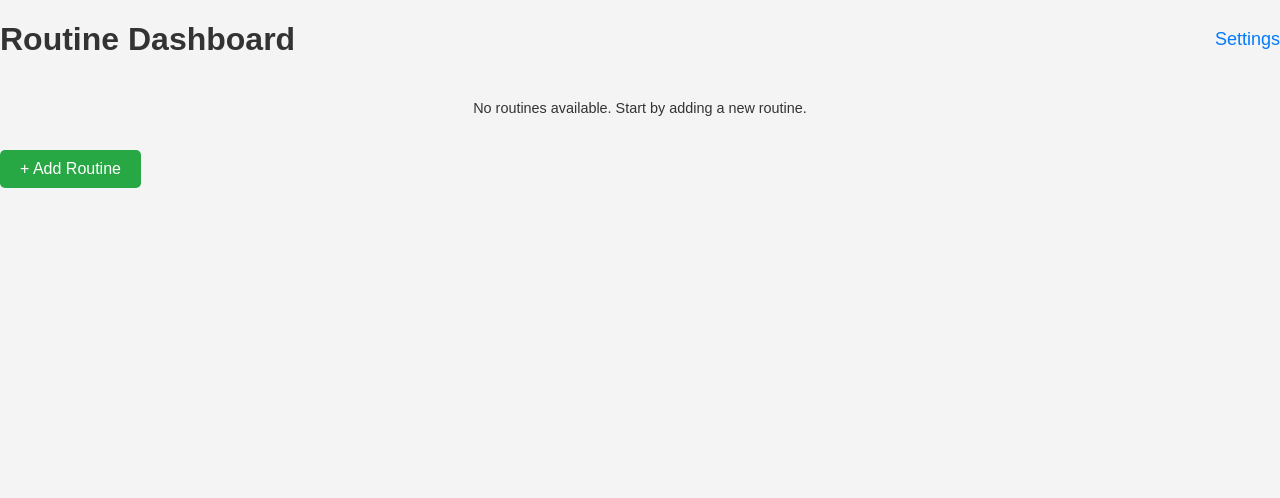
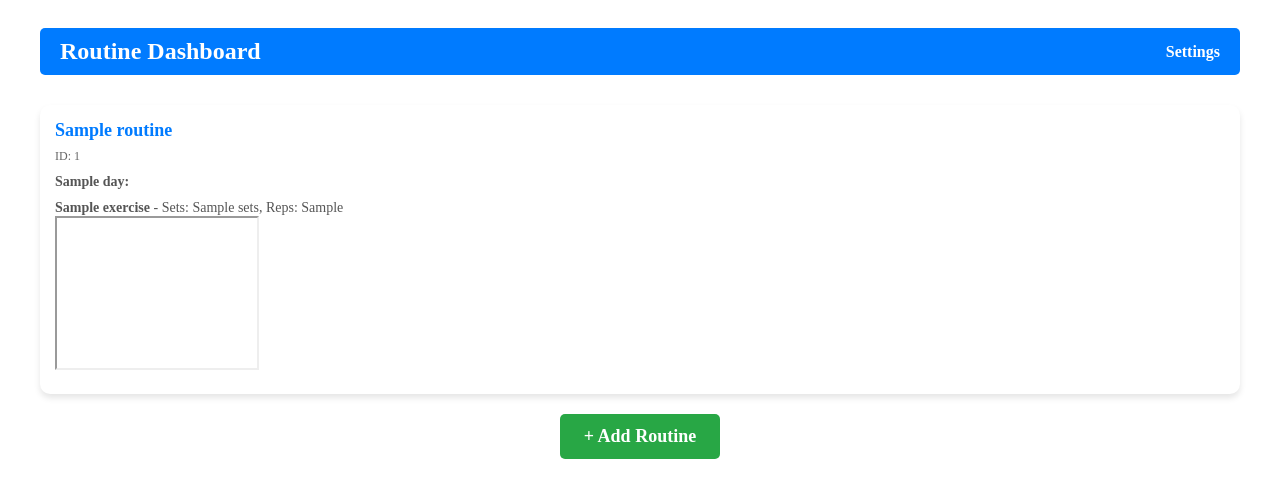
Before and after one commit to Mikeblackbelt/GymRoutineMaker, a Django app: template gymplan/templates/homepage.html in a window 1280 px wide. Shown: the top 498 px of the page. Run offline with Django 5.2, Linux system fonts and the light colour scheme; the template is opened without the code that fills it: most values are stand-ins (such as "Sample title", 1, 10 or a date in 2020).

Commit message:
start embed it has issues

```diff
--- a/gymplan/planning/generator.py
+++ b/gymplan/planning/generator.py
@@ -152,7 +152,7 @@
                 videoLink = None
             repScheme = (str(sets) + random.choice(['x5-7','x6-8','x6-8','x8-10','x8-10','x10-12','x10-12','x12-15','x14-16','x15-20','x18-22'])) if goal != 'P' else (f'{sets}x{random.randint(4,8)}')
             dayR[list(exercise.keys())[0]] = {
-                "Video-Link": videoLink,
+                "VideoLink": videoLink,
                 "Sets": sets,
                 'RepScheme': repScheme
             }
--- /dev/null
+++ b/gymplan/static/homepage_lightMode.css
@@ -0,0 +1,118 @@
+<style>
+    /* General Styles */
+    body {
+        font-family: 'Arial', sans-serif;
+        margin: 0;
+        padding: 0;
+        background-color: #f4f4f9;
+        color: #333;
+    }
+
+    .container {
+        max-width: 1200px;
+        margin: 0 auto;
+        padding: 20px;
+        text-align: center;
+    }
+
+    /* Header Styles */
+    .header {
+        display: flex;
+        justify-content: space-between;
+        align-items: center;
+        margin-bottom: 30px;
+        background-color: #007BFF;
+        color: white;
+        padding: 10px 20px;
+        border-radius: 5px;
+    }
+
+    .header h1 {
+        margin: 0;
+        font-size: 24px;
+    }
+
+    .header a {
+        text-decoration: none;
+        color: white;
+        font-size: 16px;
+        font-weight: bold;
+        transition: color 0.3s;
+    }
+
+    .header a:hover {
+        color: #f4f4f9;
+    }
+
+    /* Routine List Styles */
+    .routine-list {
+        display: grid;
+        grid-template-columns: repeat(auto-fit, minmax(250px, 1fr));
+        gap: 20px;
+        margin: 20px 0;
+    }
+
+    .routine-item {
+        background: white;
+        box-shadow: 0 4px 6px rgba(0, 0, 0, 0.1);
+        border-radius: 10px;
+        padding: 15px;
+        text-align: left;
+        transition: transform 0.2s, box-shadow 0.2s;
+        cursor: pointer;
+    }
+
+    .routine-item:hover {
+        transform: translateY(-5px);
+        box-shadow: 0 8px 12px rgba(0, 0, 0, 0.2);
+    }
+
+    .routine-item p {
+        font-size: 18px;
+        font-weight: bold;
+        margin: 0 0 5px 0;
+        color: #007BFF;
+    }
+
+    .routine-item small {
+        font-size: 12px;
+        color: #666;
+    }
+
+    .routine-item ul {
+        list-style: none;
+        padding: 0;
+        margin: 10px 0 0 0;
+    }
+
+    .routine-item ul li {
+        font-size: 14px;
+        margin-bottom: 5px;
+        color: #555;
+    }
+
+    /* Add Routine Button */
+    .add-routine {
+        display: inline-block;
+        padding: 12px 24px;
+        background-color: #28a745;
+        color: white;
+        border-radius: 5px;
+        text-decoration: none;
+        font-size: 18px;
+        font-weight: bold;
+        transition: background-color 0.3s, transform 0.2s;
+    }
+
+    .add-routine:hover {
+        background-color: #218838;
+        transform: translateY(-2px);
+    }
+
+    /* Footer Styles */
+    footer {
+        margin-top: 30px;
+        font-size: 14px;
+        color: #aaa;
+    }
+</style>
--- a/gymplan/templates/homepage.html
+++ b/gymplan/templates/homepage.html
@@ -5,73 +5,47 @@
     <meta charset="UTF-8">
     <meta name="viewport" content="width=device-width, initial-scale=1.0">
     <title>Homepage</title>
-    <link rel="stylesheet" href="{% static 'styles.css' %}">
-    <style>
-        body {
-            font-family: Arial, sans-serif;
-            margin: 0;
-            padding: 0;
-        }
-        .container {
-            max-width: 800px;
-            margin: 0 auto;
-            padding: 20px;
-            text-align: center;
-        }
-        .header {
-            display: flex;
-            justify-content: space-between;
-            align-items: center;
-            margin-bottom: 20px;
-        }
-        .header a {
-            text-decoration: none;
-            color: #007BFF;
-            font-size: 18px;
-        }
-        .routine-list {
-            display: grid;
-            grid-template-columns: repeat(auto-fit, minmax(150px, 1fr));
-            gap: 15px;
-            margin: 20px 0;
-        }
-        .routine-item {
-            border: 1px solid #ccc;
-            border-radius: 5px;
-            padding: 10px;
-            cursor: pointer;
-        }
-        .add-routine {
-            display: inline-block;
-            padding: 10px 20px;
-            background-color: #28a745;
-            color: white;
-            border-radius: 5px;
-            text-decoration: none;
-            font-size: 16px;
-            margin: 20px 0;
-        }
-    </style>
+    <link rel="stylesheet" href="{% static 'homepage_lightMode.css' %}">
+
+
 </head>
 <body>
-    <div class="'container">
+    <div class="container">
         <div class="header">
-           <h1>Routine Dashboard</h1>
-           <a href="{% url 'settings' %}">Settings</a>
+            <h1>Routine Dashboard</h1>
+            <a href="{% url 'settings' %}">Settings</a>
         </div>
-        {% if user.routines %}
+        {% if routine_details %}
             <div class="routine-list">
-                {% for routine_name, routine_id in user.routines %}
-                    <div class="routine-item" onclick="viewRoutine('{{ routine_id }}')">
-                        <p>{{ routine_name }}</p>
-                        <small>ID: {{ routine_id }}</small>
+                {% for routine in routine_details %}
+                    <div class="routine-item" onclick="viewRoutine('{{ routine.id }}')">
+                        <p>{{ routine.name }}</p>
+                        <small>ID: {{ routine.id }}</small>
+                        <ul>
+                            {% for day, exercises in routine.details.items %}
+                                <li>
+                                    <strong>{{ day }}:</strong>
+                                    <ul>
+                                        {% for exercise, data in exercises.items %}
+                                            <li>
+                                                <strong>{{ exercise }}</strong> -
+                                                Sets: {{ data.Sets }},
+                                                Reps: {{ data.RepScheme }}
+                                                <br>
+                                                <iframe width="200" height="150" src="{{data.VideoLink}}"> </iframe>
+                                            </li>
+                                        {% endfor %}
+                                    </ul>
+                                </li>
+                            {% endfor %}
+                        </ul>
                     </div>
                 {% endfor %}
             </div>
         {% else %}
             <p>No routines available. Start by adding a new routine.</p>
         {% endif %}
-        <a href="add_routine/" class="add-routine">+ Add Routine</a>
+        <a href="{% url 'add_routine' %}" class="add-routine">+ Add Routine</a>
         <script>
             function viewRoutine(routineId) {
                 window.location.href = `/view_routine/${routineId}`;
@@ -79,3 +53,4 @@
         </script>
     </div>
 </body>
+</html>
--- a/gymplan/userDataFuncs/userData.py
+++ b/gymplan/userDataFuncs/userData.py
@@ -23,7 +23,7 @@
     'privacy_settings': {
         'logEmail': False,
     }
-}
+} #subj to change
 class User:
     def __init__(self, name: str, username: str, password: str, *, email: str = None, uid: str = None, routines: dict = None, settings: dict = defaultSettings) -> None:
         users = _load_users()
@@ -34,7 +34,7 @@
         self.username = username
         self.password = self._hash_password(password)
         self.email = email
-        self.routines = routines or {}
+        self.routines = routines or []
         self.settings = settings or defaultSettings
         mj.logToFile('userLogs.txt', f'\n{self.id} created')
 
--- a/mysite/settings.py
+++ b/mysite/settings.py
@@ -69,6 +69,12 @@
         },
     },
 ]
+INSTALLED_APPS += ['corsheaders']
+
+MIDDLEWARE.insert(0, 'corsheaders.middleware.CorsMiddleware')
+
+CORS_ALLOW_ALL_ORIGINS = True  # Allow all origins (use with caution in production!)
+
 
 WSGI_APPLICATION = 'mysite.wsgi.application'
 
```
Also changed, not shown: gymplan/views.py (+28 -3 lines), db.sqlite3, gymplan/urls.py (line endings or trailing spaces).
